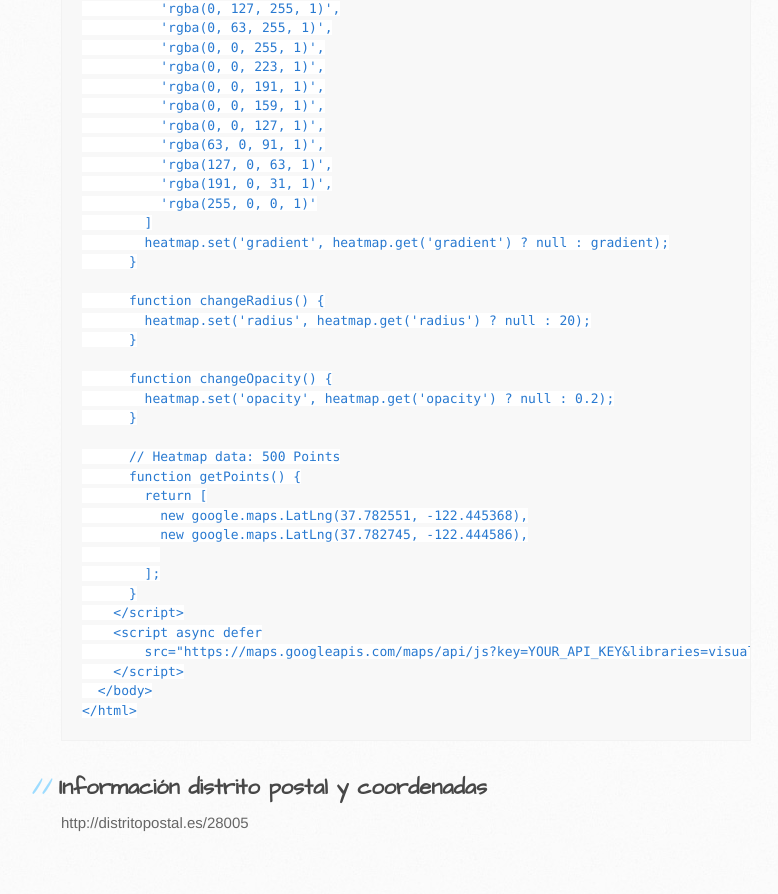
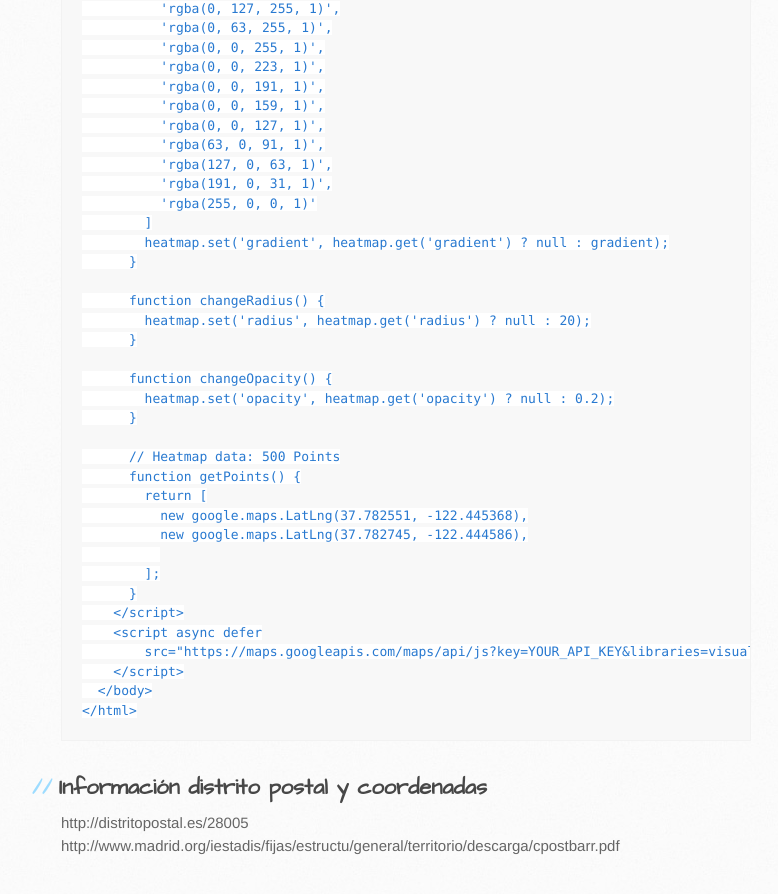
Before and after one commit to AlfonsoDeUna/VisualizationProject, a Jekyll site: the page built from config-map.md, in a window 1280 px wide and 900 px high, scrolled down 3843 px. Shown: the top 894 px of the window, without its empty margins (109-887 px from the left). Built offline with Jekyll 4.4.1, drawn with Linux system fonts in a browser that asks for light colours; our own code applies the rules of GitHub Pages for plain Markdown files; some of the changed lines change nothing that is shown.

Commit message:
Update config-map.md

```diff
--- a/config-map.md
+++ b/config-map.md
@@ -211,3 +211,4 @@ heatmap.setMap(map);
 ## Información distrito postal y coordenadas
 
 http://distritopostal.es/28005
+http://www.madrid.org/iestadis/fijas/estructu/general/territorio/descarga/cpostbarr.pdf
```
